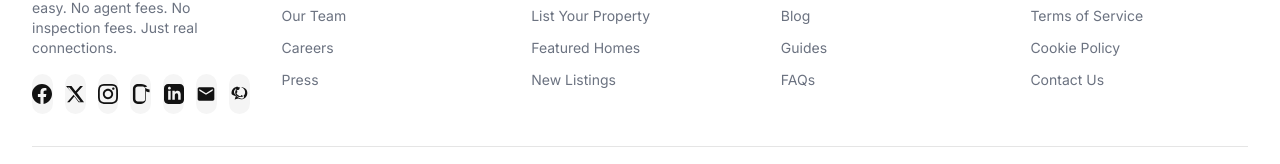
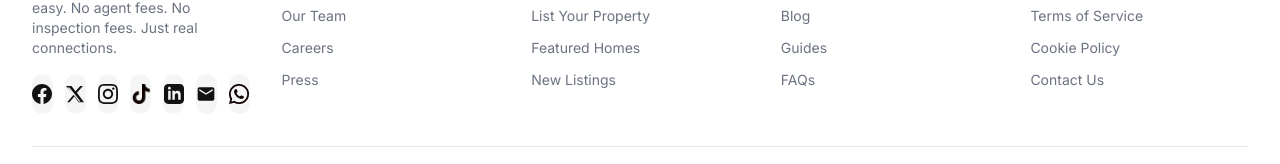
Before and after one commit to SpaceButtonApp/spacebutton-web, a Next.js app: page / in a window 1280 px wide. Shown: the part 4377-4541 px from the top of the page. Built offline with nearby package versions, Linux system fonts and the light colour scheme; no server answers.

Commit message:
fix: replace WhatsApp/TikTok footer icons and update links
Swaps the inline SVGs for provided PNG icons (dark-mode inverted via
CSS filter), and updates both links to the correct destinations.

Co-Authored-By: Claude Sonnet 5 <noreply@anthropic.com>

```diff
--- a/app/page.tsx
+++ b/app/page.tsx
@@ -585,8 +585,8 @@ export default function LandingPage() {
                   <a href="https://www.instagram.com/spacebutton_net?igsh=MTlmaGV5NXYxbmZjdA%3D%3D&utm_source=qr" target="_blank" rel="noopener noreferrer" className="w-10 h-10 bg-secondary rounded-full flex items-center justify-center hover:bg-primary hover:text-primary-foreground transition-colors" title="Instagram">
                     <svg className="w-5 h-5" fill="currentColor" viewBox="0 0 24 24"><path d="M12 2.163c3.204 0 3.584.012 4.85.07 3.252.148 4.771 1.691 4.919 4.919.058 1.265.069 1.645.069 4.849 0 3.205-.012 3.584-.069 4.849-.149 3.225-1.664 4.771-4.919 4.919-1.266.058-1.644.07-4.85.07-3.204 0-3.584-.012-4.849-.07-3.26-.149-4.771-1.699-4.919-4.92-.058-1.265-.07-1.644-.07-4.849 0-3.204.013-3.583.07-4.849.149-3.227 1.664-4.771 4.919-4.919 1.266-.057 1.645-.069 4.849-.069zm0-2.163c-3.259 0-3.667.014-4.947.072-4.358.2-6.78 2.618-6.98 6.98-.059 1.281-.073 1.689-.073 4.948 0 3.259.014 3.668.072 4.948.2 4.358 2.618 6.78 6.98 6.98 1.281.058 1.689.072 4.948.072 3.259 0 3.668-.014 4.948-.072 4.354-.2 6.782-2.618 6.979-6.98.059-1.28.073-1.689.073-4.948 0-3.259-.014-3.667-.072-4.947-.196-4.354-2.617-6.78-6.979-6.98-1.281-.059-1.69-.073-4.949-.073zm0 5.838c-3.403 0-6.162 2.759-6.162 6.162s2.759 6.163 6.162 6.163 6.162-2.759 6.162-6.163c0-3.403-2.759-6.162-6.162-6.162zm0 10.162c-2.209 0-4-1.79-4-4 0-2.209 1.791-4 4-4s4 1.791 4 4c0 2.21-1.791 4-4 4zm6.406-11.845c-.796 0-1.441.645-1.441 1.44s.645 1.44 1.441 1.44c.795 0 1.439-.645 1.439-1.44s-.644-1.44-1.439-1.44z"/></svg>
                   </a>
-                  <a href="https://www.tiktok.com/@spacebutton_net?_r=1&_t=ZS-97DJIIiVnui" target="_blank" rel="noopener noreferrer" className="w-10 h-10 bg-secondary rounded-full flex items-center justify-center hover:bg-primary hover:text-primary-foreground transition-colors" title="TikTok">
-                    <svg className="w-5 h-5" fill="currentColor" viewBox="0 0 24 24"><path d="M19.498 3.09C17.873 1.465 15.299 0 12.04 0H8.171C4.939 0 2.314 2.625 2.314 5.857v12.286C2.314 21.375 4.939 24 8.171 24h3.868c3.231 0 5.857-2.625 5.857-5.857V8.571c1.25.893 2.768 1.429 4.375 1.429v-3.43c-2.25 0-4.321-.857-5.973-2.25zM17.143 18.143c0 1.607-1.286 2.893-2.893 2.893H8.171c-1.607 0-2.893-1.286-2.893-2.893V5.857c0-1.607 1.286-2.893 2.893-2.893h5.979c1.607 0 2.893 1.286 2.893 2.893v12.286z"/></svg>
+                  <a href="https://www.tiktok.com/@spacebutton.net?_r=1&_t=ZS-97DJIIiVnui" target="_blank" rel="noopener noreferrer" className="w-10 h-10 bg-secondary rounded-full flex items-center justify-center hover:bg-primary hover:text-primary-foreground transition-colors" title="TikTok">
+                    <img src="/icons/tiktok.png" alt="TikTok" className="w-5 h-5 dark:invert" />
                   </a>
                   <a href="https://www.linkedin.com/in/space-button-ab9551413" target="_blank" rel="noopener noreferrer" className="w-10 h-10 bg-secondary rounded-full flex items-center justify-center hover:bg-primary hover:text-primary-foreground transition-colors" title="LinkedIn">
                     <svg className="w-5 h-5" fill="currentColor" viewBox="0 0 24 24"><path d="M19 0h-14c-2.761 0-5 2.239-5 5v14c0 2.761 2.239 5 5 5h14c2.762 0 5-2.239 5-5v-14c0-2.761-2.238-5-5-5zm-11 19h-3v-11h3v11zm-1.5-12.268c-.966 0-1.75-.79-1.75-1.764s.784-1.764 1.75-1.764 1.75.79 1.75 1.764-.783 1.764-1.75 1.764zm13.5 12.268h-3v-5.604c0-3.368-4-3.113-4 0v5.604h-3v-11h3v1.765c1.396-2.586 7-2.777 7 2.476v6.759z"/></svg>
@@ -594,8 +594,8 @@ export default function LandingPage() {
                   <a href="mailto:info@spacebutton.net" className="w-10 h-10 bg-secondary rounded-full flex items-center justify-center hover:bg-primary hover:text-primary-foreground transition-colors" title="Email">
                     <svg className="w-5 h-5" fill="currentColor" viewBox="0 0 24 24"><path d="M20 4H4c-1.1 0-1.99.9-1.99 2L2 18c0 1.1.9 2 2 2h16c1.1 0 2-.9 2-2V6c0-1.1-.9-2-2-2zm0 4l-8 5-8-5V6l8 5 8-5v2z"/></svg>
                   </a>
-                  <a href="https://wa.me/09034466046" target="_blank" rel="noopener noreferrer" className="w-10 h-10 bg-secondary rounded-full flex items-center justify-center hover:bg-primary hover:text-primary-foreground transition-colors" title="WhatsApp">
-                    <svg className="w-5 h-5" fill="currentColor" viewBox="0 0 24 24"><path d="M17.472 14.382c-.297-.149-1.758-.867-2.03-.967-.273-.099-.471-.148-.67.15-.197.297-.767.966-.94 1.164-.173.199-.347.223-.644.075-.297-.15-1.255-.463-2.39-1.475-.883-.788-1.48-1.761-1.653-2.059-.173-.297-.018-.458.13-.606.134-.133.297-.347.446-.52.149-.174.198-.298.298-.497.099-.198.05-.371-.025-.52-.075-.149-.669-1.612-.916-2.207-.242-.579-.487-.5-.67-.51-.173-.008-.371-.01-.57-.01-.198 0-.52.074-.792.372-.272.297-1.04 1.016-1.04 2.479 0 1.462 1.065 2.875 1.213 3.074.149.198 2.096 3.2 5.076 4.487.709.306 1.262.489 1.694.625.712.227 1.36.195 1.871.118.571-.085 1.758-.719 2.006-1.413.248-.694.248-1.289.173-1.413-.074-.124-.272-.198-.57-.347m-5.421-7.403h-.004c-1.025 0-2.031.313-2.911.89L7.5 3.868 8.396 6.75c-.632.883-1.002 1.925-1.002 3.024 0 3.289 2.68 5.969 5.97 5.969 1.593 0 3.087-.631 4.213-1.768 1.126-1.137 1.747-2.631 1.747-4.213 0-3.289-2.68-5.969-5.97-5.969zm0-2.868C18.707 3.111 22 6.404 22 10.666c0 4.262-3.293 7.556-7.347 7.556-1.292 0-2.542-.315-3.657-.933l-4.18 1.381 1.381-4.18C3.315 13.208 3 12.05 3 10.758 3 6.496 6.293 3.202 10.555 3.202z"/></svg>
+                  <a href="https://wa.me/+2349034466046" target="_blank" rel="noopener noreferrer" className="w-10 h-10 bg-secondary rounded-full flex items-center justify-center hover:bg-primary hover:text-primary-foreground transition-colors" title="WhatsApp">
+                    <img src="/icons/whatsapp.png" alt="WhatsApp" className="w-5 h-5 dark:invert" />
                   </a>
                 </div>
               </div>
```
Also changed, not shown: public/icons/tiktok.png (added), public/icons/whatsapp.png (added).
